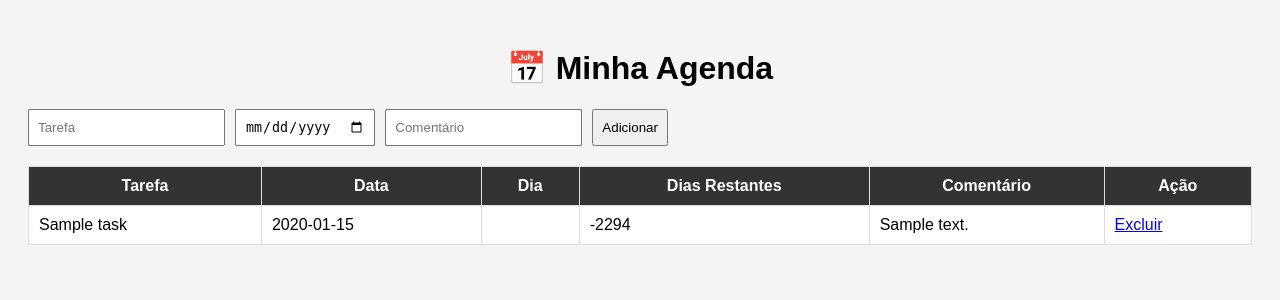
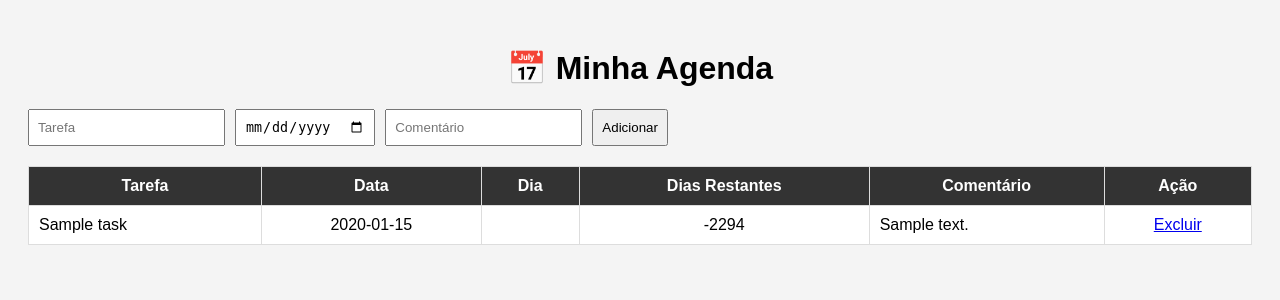
Before and after one commit to contadoralessandroalves/agenda-app, a Flask app: page / in a window 1280 px wide. Shown: the top 300 px of the page. Run offline with Flask 3, Linux system fonts and the light colour scheme; tables that the repository leaves empty hold one stand-in row (values such as "Sample post"); a database or web service that is not in the repository returns one stand-in record (values such as "Sample title"); some libraries are stand-ins or nearby versions.

Commit message:
Update index.html

```diff
--- a/templates/index.html
+++ b/templates/index.html
@@ -43,12 +43,16 @@
             text-align: center;
         }
 
-        /* ✅ Alinhar texto à esquerda */
+        /* alinhamentos */
         .text-left {
             text-align: left;
         }
 
-        /* ✅ Cores dos dias */
+        .text-center {
+            text-align: center;
+        }
+
+        /* cores */
         .vermelho {
             color: red;
             font-weight: bold;
@@ -88,21 +92,18 @@
 
     {% for task in tasks %}
     <tr>
-        <!-- ✅ alinhado à esquerda -->
         <td class="text-left">{{ task[1] }}</td>
 
-        <td>{{ task[2] }}</td>
-        <td>{{ task[4] }}</td>
+        <td class="text-center">{{ task[2] }}</td>
+        <td class="text-center">{{ task[4] }}</td>
 
-        <!-- dias restantes -->
-        <td class="dias-restantes" data-date="{{ task[2] }}">
+        <td class="dias-restantes text-center" data-date="{{ task[2] }}">
             {{ task[3] }}
         </td>
 
-        <!-- ✅ alinhado à esquerda -->
         <td class="text-left">{{ task[5] }}</td>
 
-        <td>
+        <td class="text-center">
             <a href="/delete/{{ task[0] }}">Excluir</a>
         </td>
     </tr>
@@ -132,7 +133,6 @@ function aplicarCor(el, dias) {
     } else if (dias >= 4 && dias < 10) {
         el.classList.add("verde");
     }
-    // 10+ dias = sem cor (preto normal)
 }
 
 function atualizarDias() {
@@ -152,7 +152,7 @@ function atualizarDias() {
 // executa ao abrir
 atualizarDias();
 
-// atualiza sozinho
+// atualiza automaticamente
 setInterval(atualizarDias, 60000);
 </script>
 
```
